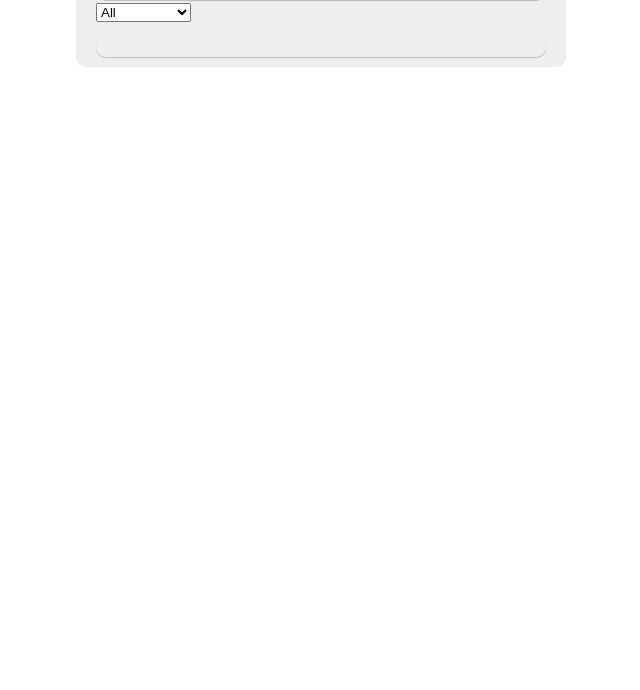
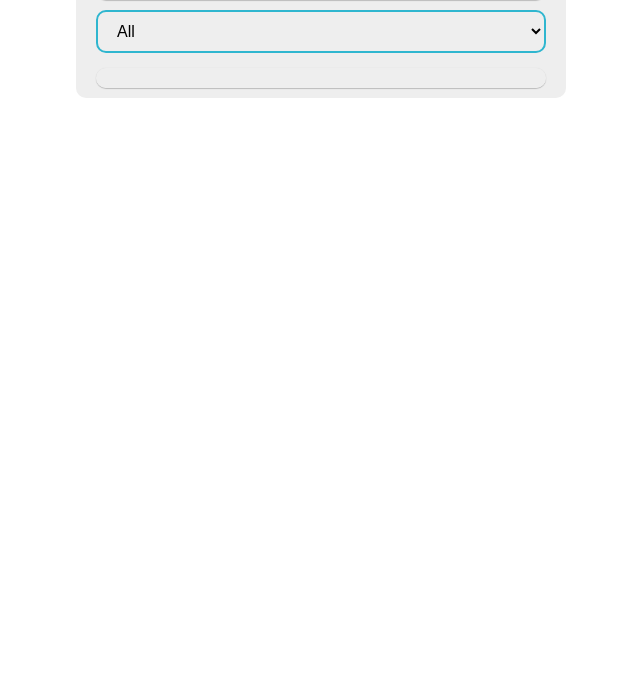
Before and after one commit to kadonomaro/todo-list-2020, a website built with webpack: page index.html in a window 1280 px wide. Shown: the part 110-800 px from the top of the page, without its empty margins (319-959 px from the left). Built offline with nearby package versions, Linux system fonts and the light colour scheme; files whose address does not match are found by name.

Commit message:
feat: add select element styles

```diff
--- a/index.html
+++ b/index.html
@@ -15,17 +15,22 @@
             <button class="button button--clear js-clear" title="Clear all"></button>
         </header>
         <div class="todo__controls">
+            <div class="todo__control">
                 <div class="item">
                     <label class="item__label">
                         <input class="input js-title" type="text" placeholder="Enter your task here">
                     </label>
                     <button class="button button--add js-add"></button>
                 </div>
+            </div>
+            <div class="todo__control">
                 <select class="select js-switch-items">
                     <option value="all">All</option>
                     <option value="completed">Completed</option>
                     <option value="incompleted">Incompleted</option>
                 </select>
+            </div>
+
         </div>
         <ul class="todo__list js-list"></ul>
         <progress class="todo__progress js-progress"></progress>
--- /dev/null
+++ b/src/css/blocks/_select.scss
@@ -0,0 +1,13 @@
+.select {
+    width: 100%;
+    padding: 10px 15px;
+    font-size: inherit;
+    background-color: transparent;
+    border: 2px solid $color-main;
+    border-radius: 10px;
+    outline: none;
+    transition: border-color 0.1s ease-in;
+    &:focus {
+        border-color: $color-gray-dark;
+    }
+}
--- a/src/css/blocks/_todo.scss
+++ b/src/css/blocks/_todo.scss
@@ -16,6 +16,9 @@
     }
     &__controls {
         margin-bottom: 15px;
+    }
+    &__control {
+        margin-bottom: 10px;
     }
     &__list {
         margin: 0;
--- a/src/css/style.scss
+++ b/src/css/style.scss
@@ -5,3 +5,4 @@
 @import 'blocks/input';
 @import 'blocks/button';
 @import 'blocks/checkbox';
+@import 'blocks/select';
```
Lines whose indentation alone changed are shown as unchanged.
